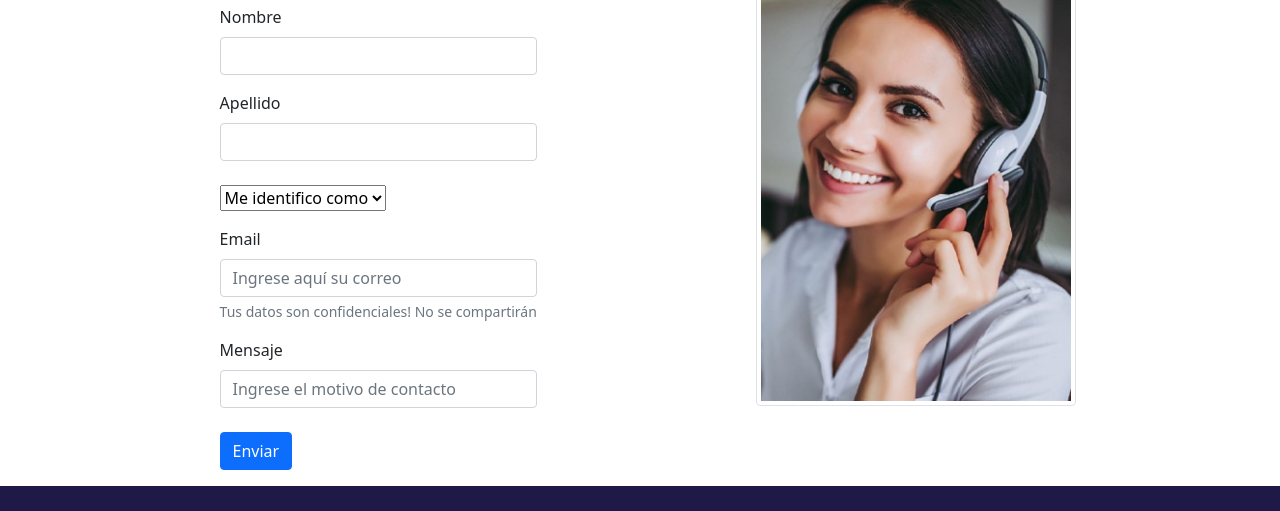
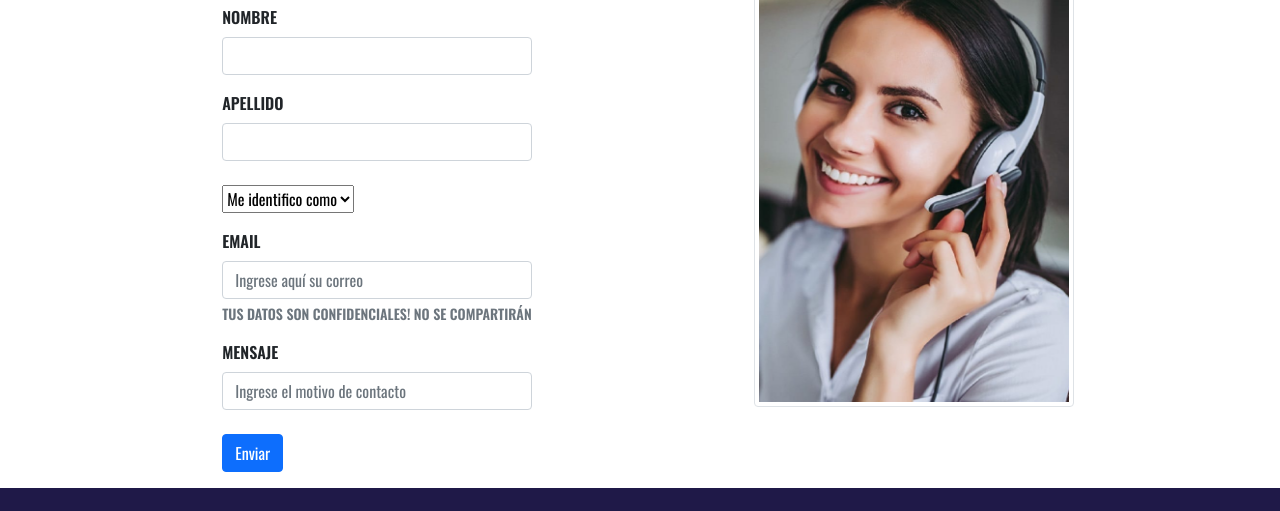
Before and after one commit to agusfasulo/proyectoFinalWDCoder, a website: page pages/contacto.html in a window 1280 px wide. Shown: the part 211-722 px from the top of the page. Drawn offline with nearby package versions, Linux system fonts and the light colour scheme.

Commit message:
Corrección font del form

```diff
--- a/assets/css/styles.css
+++ b/assets/css/styles.css
@@ -183,6 +183,9 @@ footer .text-center{
     display: flex;
     align-items: center;
     justify-content: space-evenly;
+    font-family: Oswald, sans-serif;
+    text-transform: uppercase;
+    font-weight: bold;
 }
 
 .form img{
```
